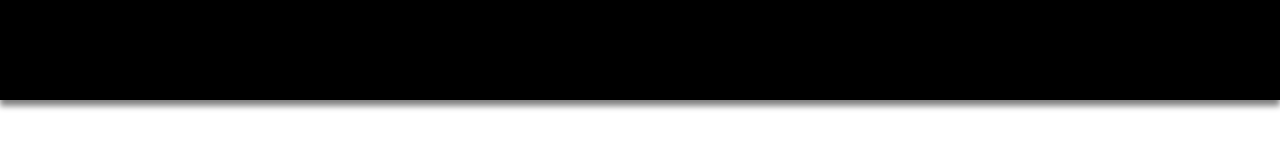
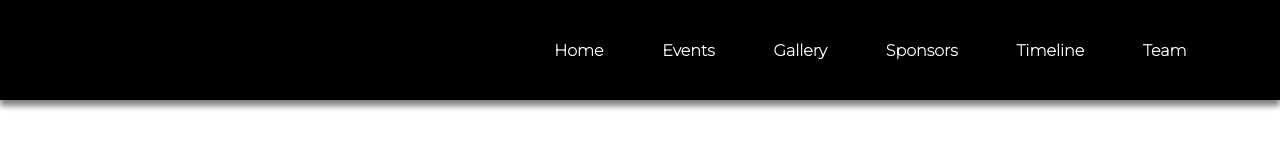
Before and after one commit to i-am-SnehaChauhan/Innerve23, a plain HTML site: page header footer/Header/header.html in a window 1280 px wide. Drawn offline with Linux system fonts and the light colour scheme.

Commit message:
fixed the header

```diff
--- a/header footer/Header/header.html
+++ b/header footer/Header/header.html
@@ -10,7 +10,6 @@
 <body>
     <nav>
         <input type="checkbox" id="nav-toggle">
-
        <ul class="links">
            <li><a href="#home">Home</a></li>
            <li><a href="#events">Events</a></li>
@@ -19,43 +18,18 @@
            <li><a href="#timeline">Timeline</a></li>
            <li><a href="#team">Team</a></li>
        </ul>
-
        <label for="nav-toggle" class="icon-burger">
            <div class="line"></div>
            <div class="line"></div>
            <div class="line"></div>
        </label>
-
     </nav>
 
 
-    <label for="nav-toggle" class="icon-burger burger">
+    <label for="nav-toggle" class="icon-burger">
         <div class="line"></div>
         <div class="line"></div>
         <div class="line"></div>
     </label>
-    <script>
-        const adjustMenuPosition = () => {
-            const navToggle = document.getElementById("nav-toggle");
-            const menu = document.querySelector(".links");
-
-            if (navToggle.checked) {
-                const viewportHeight = window.innerHeight;
-                const navbarHeight = 100; // Adjust this to match your navbar height
-
-                menu.style.maxHeight = `${viewportHeight - navbarHeight}px`;
-                menu.style.overflowY = "auto";
-            } else {
-                menu.style.maxHeight = "0";
-                menu.style.overflowY = "hidden";
-            }
-        };
-
-        window.addEventListener("resize", adjustMenuPosition);
-        adjustMenuPosition();
-    </script>
-
-
-
 </body>
 </html>
```
